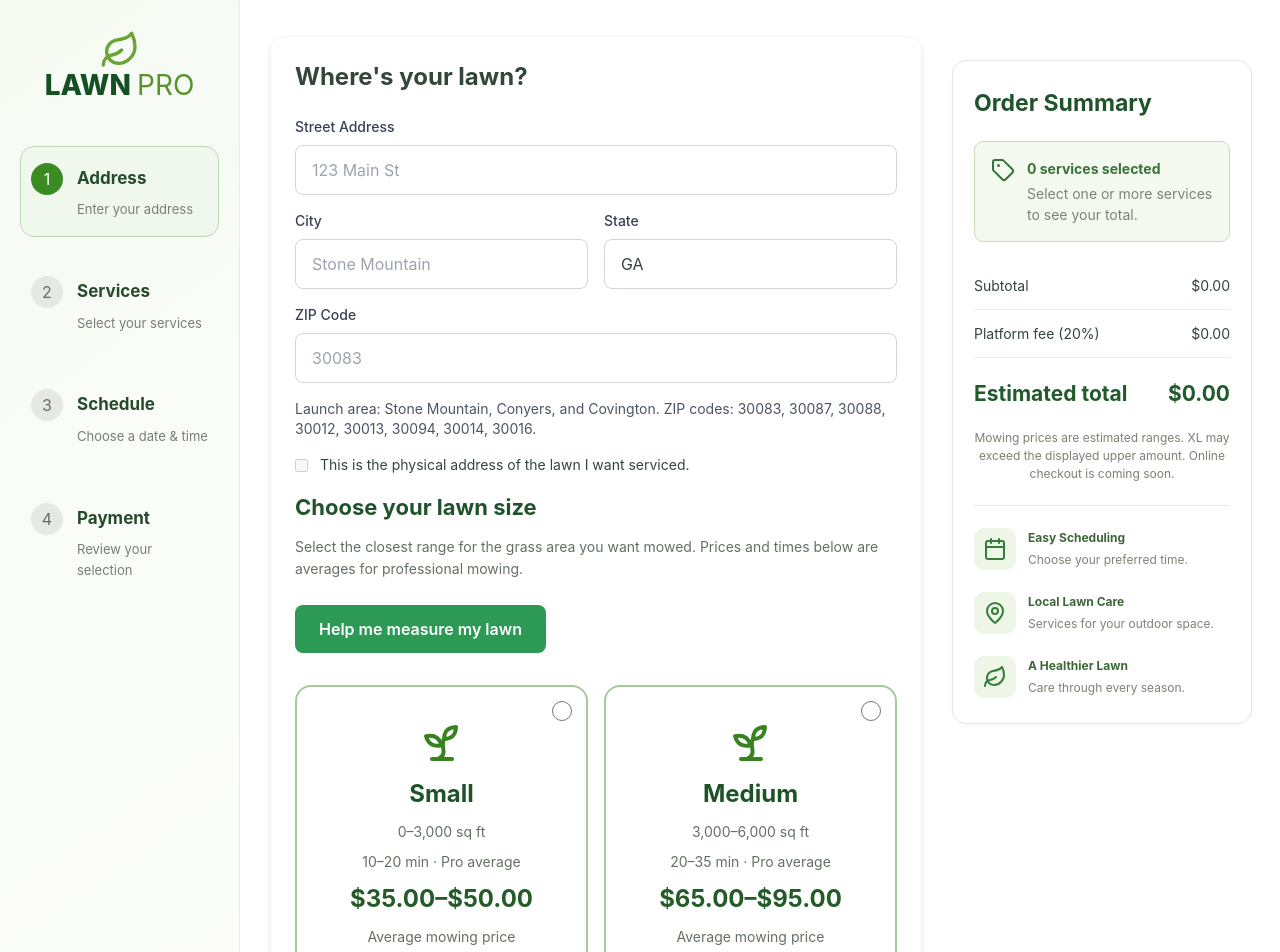
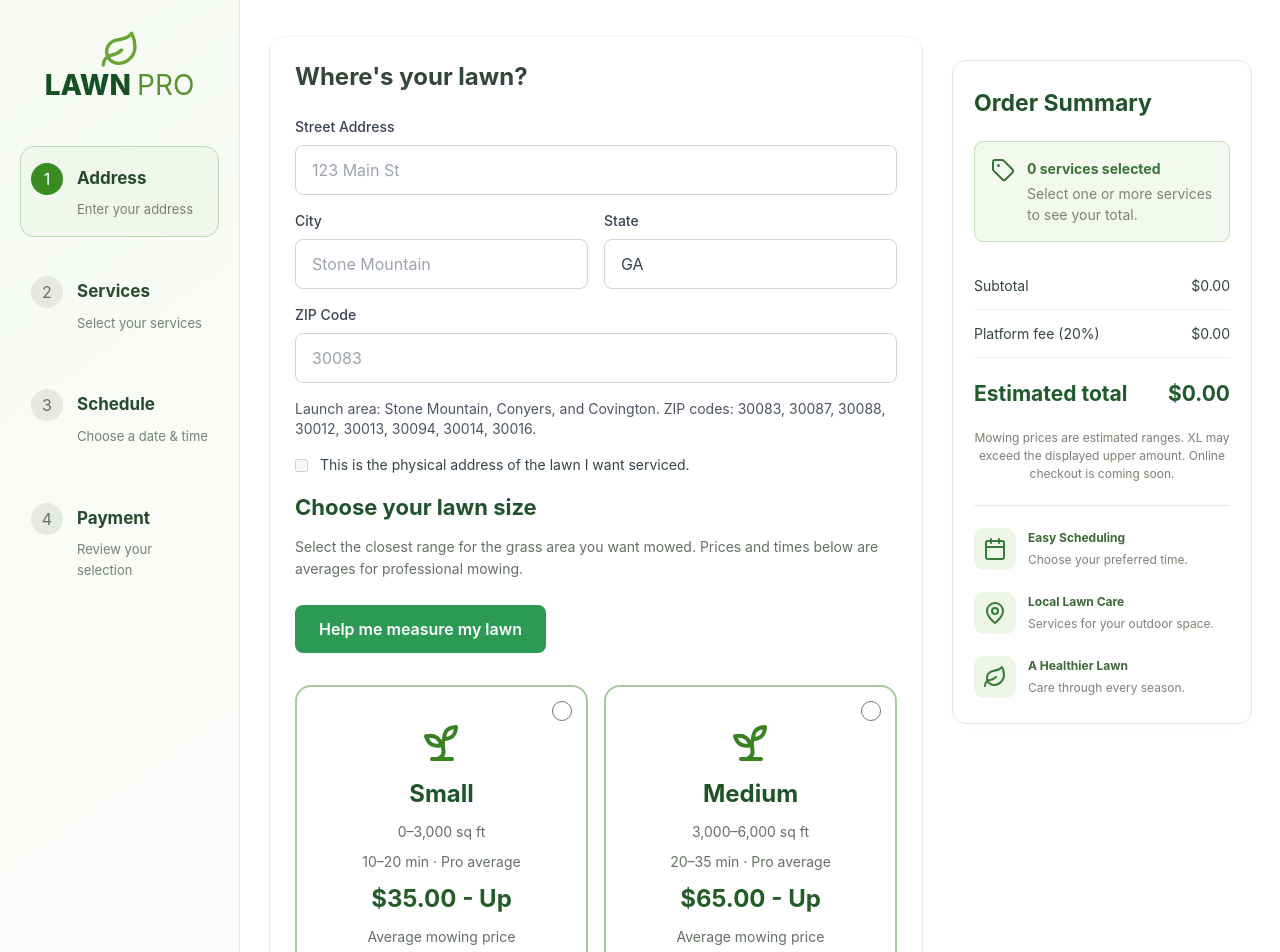
Before and after one commit to beehall8/lawnpro, a React (Vite) app in the folder src/frontend/: page /book in a window 1280 px wide. Shown: the top 952 px of the page. Built offline with nearby package versions, Linux system fonts and the light colour scheme.

Commit message:
Show all lawn-size prices as starting prices

```diff
--- a/src/frontend/src/shared/lawn-sizes.mjs
+++ b/src/frontend/src/shared/lawn-sizes.mjs
@@ -2,7 +2,7 @@ export const lawnSizes = [
   { id: 'small', name: 'Small', range: '0–3,000', time: '10–20', min: 35, max: 50 },
   { id: 'medium', name: 'Medium', range: '3,000–6,000', time: '20–35', min: 65, max: 95 },
   { id: 'large', name: 'Large', range: '6,000–10,000', time: '35–50', min: 95, max: 150 },
-  { id: 'xl', name: 'XL', range: '10,000+', time: '50–90', min: 125, max: 300, openEnded: true },
+  { id: 'xl', name: 'XL', range: '10,000+', time: '50–90', min: 125, max: 125, openEnded: true },
 ]
 export function estimateRange(services, size, multiplier = 1) {
   return services.reduce((total, service) => {
@@ -12,5 +12,6 @@ export function estimateRange(services, size, multiplier = 1) {
 }
 export function formatRange(range, multiplier = 1) {
   const money = n => new Intl.NumberFormat('en-US', { style: 'currency', currency: 'USD', maximumFractionDigits: 2 }).format(n * multiplier)
-  return range.min === range.max ? money(range.min) : `${money(range.min)}–${money(range.max)}${range.openEnded ? '+' : ''}`
+  if (range.min !== 0) return `${money(range.min)} - Up`
+  return range.min === range.max ? money(range.min) : `${money(range.min)}–${money(range.max)}`
 }
```
